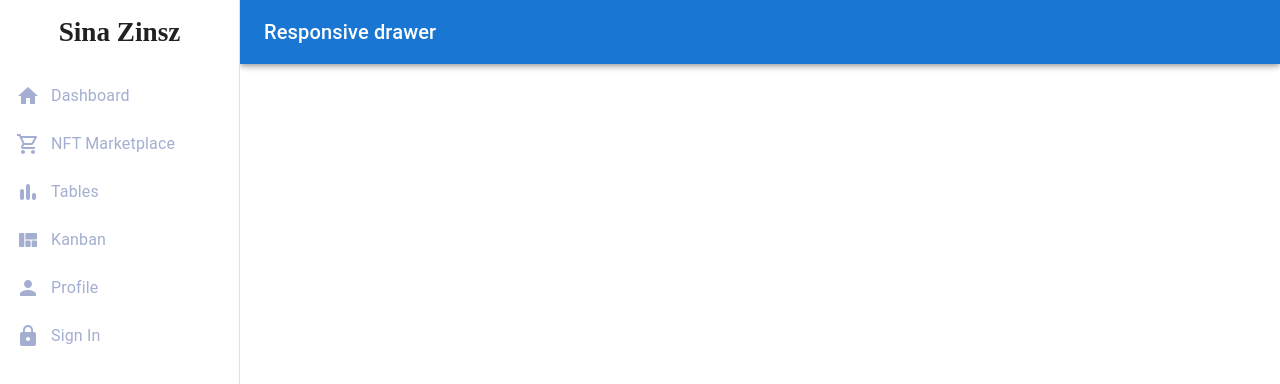
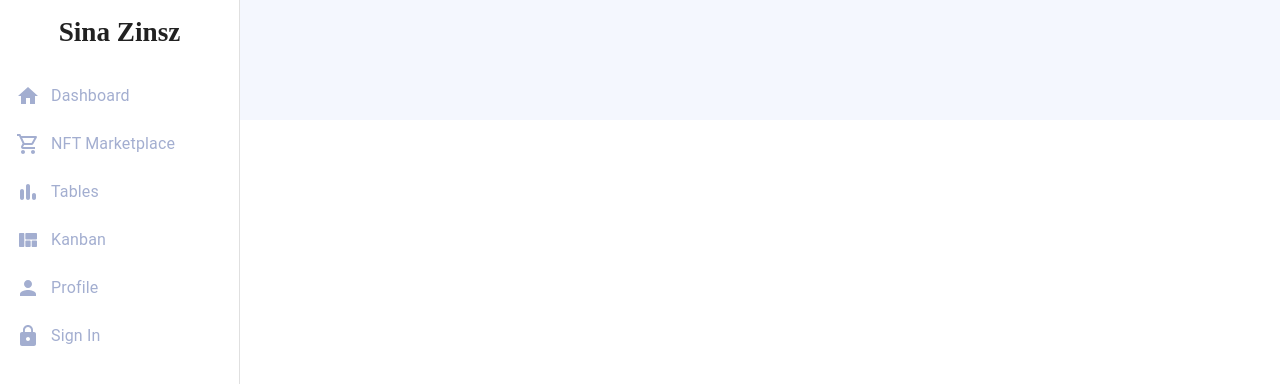
Before and after one commit to SINAZZzz/admin-dashboard, a React (Vite) app: page / in a window 1280 px wide. Shown: the top 384 px of the page. Built offline with nearby package versions, Linux system fonts and the light colour scheme.

Commit message:
feat: update head

```diff
--- a/src/index.css
+++ b/src/index.css
@@ -1,4 +1,5 @@
 *{
     padding: 0;
     margin: 0;
+    box-shadow: none;
 }
--- a/src/layout/panel/Header.tsx
+++ b/src/layout/panel/Header.tsx
@@ -1,6 +1,5 @@
-import { AppBar, IconButton, Toolbar, Typography } from "@mui/material";
+import { AppBar, Toolbar } from "@mui/material";
 import { drawerWidth } from "../../constants/layout";
-import MenuIcon from "@mui/icons-material/Menu";
 
 export default function Header() {
   return (
@@ -8,22 +7,13 @@ export default function Header() {
       position="fixed"
       sx={{
         width: { sm: `calc(100% - ${drawerWidth}px)` },
+        height: "15%",
         ml: { sm: `${drawerWidth}px` },
+        bgcolor: "#F4F7FE",
+        boxShadow: "none",
       }}
     >
-      <Toolbar>
-        <IconButton
-          color="inherit"
-          aria-label="open drawer"
-          edge="start"
-          sx={{ mr: 2, display: { sm: "none" } }}
-        >
-          <MenuIcon />
-        </IconButton>
-        <Typography variant="h6" noWrap component="div">
-          Responsive drawer
-        </Typography>
-      </Toolbar>
+      <Toolbar></Toolbar>
     </AppBar>
   );
 }
```
